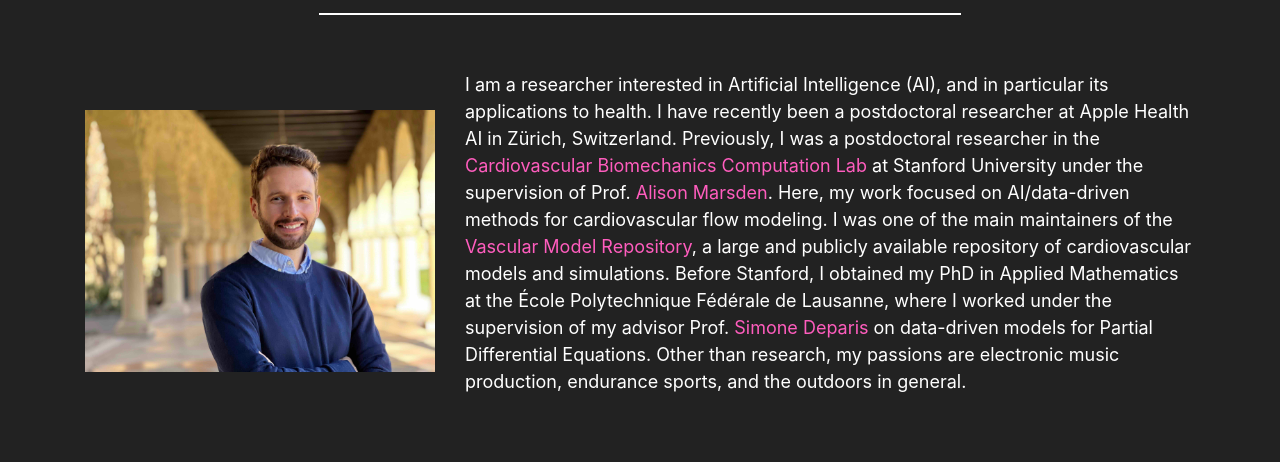
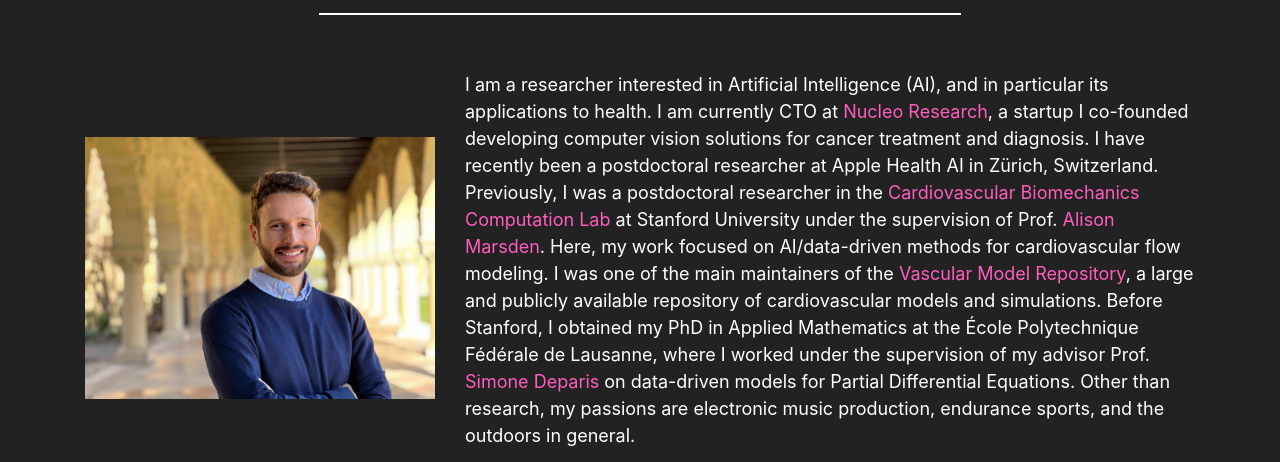
Before and after one commit to lucapegolotti/lucapegolotti.github.io, a plain HTML site: page index.html in a window 1280 px wide. Shown: the part 326-788 px from the top of the page. Drawn offline with nearby package versions, Linux system fonts and the light colour scheme.

Commit message:
updated description

```diff
--- a/index.html
+++ b/index.html
@@ -79,7 +79,7 @@
                 </div>
                 <div class="col-md-8 justify-content-center align-middle">
                     <p class="intro">
-                        I am a researcher interested in Artificial Intelligence (AI), and in particular its applications to health. I have recently been a postdoctoral researcher at Apple Health AI in Zürich, Switzerland. Previously, I was a postdoctoral researcher in the <a class="link" href="https://cbcl.stanford.edu" target="_blank">Cardiovascular Biomechanics Computation Lab</a> at Stanford University under the supervision of Prof. <a class="link" href="https://cbcl.stanford.edu/people/alison-marsden" target="_blank">Alison Marsden</a>. Here, my work focused on AI/data-driven methods for cardiovascular flow modeling. I was one of the main maintainers of the <a class="link" href="https://www.vascularmodel.com" target="_blank">Vascular Model Repository</a>, a large and publicly available repository of cardiovascular models and simulations. Before Stanford, I obtained my PhD in Applied Mathematics at the École Polytechnique Fédérale de Lausanne, where I worked under the supervision of my advisor Prof. <a class="link" href="https://people.epfl.ch/simone.deparis?lang=en" target="_blank">Simone Deparis</a> on data-driven models for Partial Differential Equations.
+                        I am a researcher interested in Artificial Intelligence (AI), and in particular its applications to health. I am currently CTO at <a class="link" href="https://cbcl.stanford.edu" target="_blank">Nucleo Research</a>, a startup I co-founded developing computer vision solutions for cancer treatment and diagnosis. I have recently been a postdoctoral researcher at Apple Health AI in Zürich, Switzerland. Previously, I was a postdoctoral researcher in the <a class="link" href="https://cbcl.stanford.edu" target="_blank">Cardiovascular Biomechanics Computation Lab</a> at Stanford University under the supervision of Prof. <a class="link" href="https://cbcl.stanford.edu/people/alison-marsden" target="_blank">Alison Marsden</a>. Here, my work focused on AI/data-driven methods for cardiovascular flow modeling. I was one of the main maintainers of the <a class="link" href="https://www.vascularmodel.com" target="_blank">Vascular Model Repository</a>, a large and publicly available repository of cardiovascular models and simulations. Before Stanford, I obtained my PhD in Applied Mathematics at the École Polytechnique Fédérale de Lausanne, where I worked under the supervision of my advisor Prof. <a class="link" href="https://people.epfl.ch/simone.deparis?lang=en" target="_blank">Simone Deparis</a> on data-driven models for Partial Differential Equations.
                         Other than research, my passions are electronic music production, endurance sports, and the outdoors in general. <!-- I post photos of my nonresearch activities in <a class="link" href="gallery.html">the gallery</a>.  \-->
                     </p>
                 </div>
```
